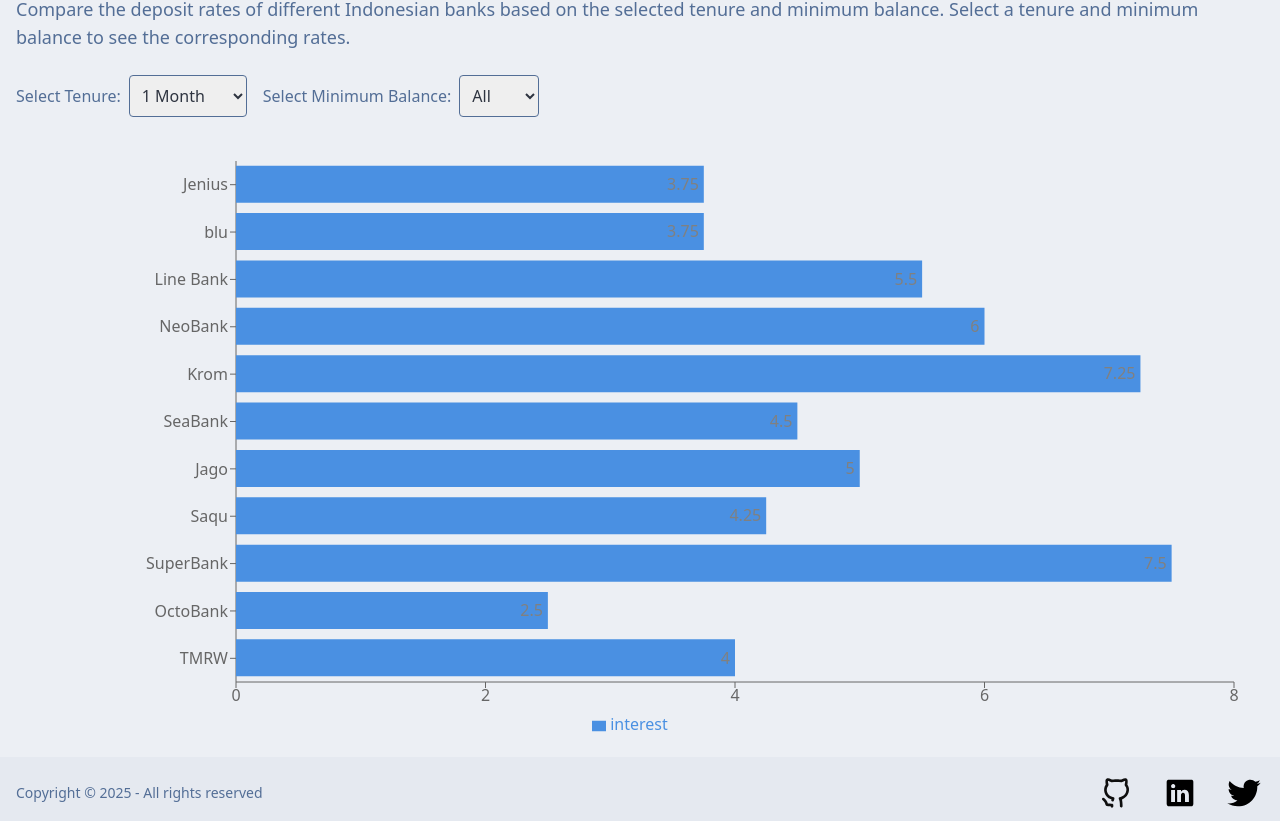
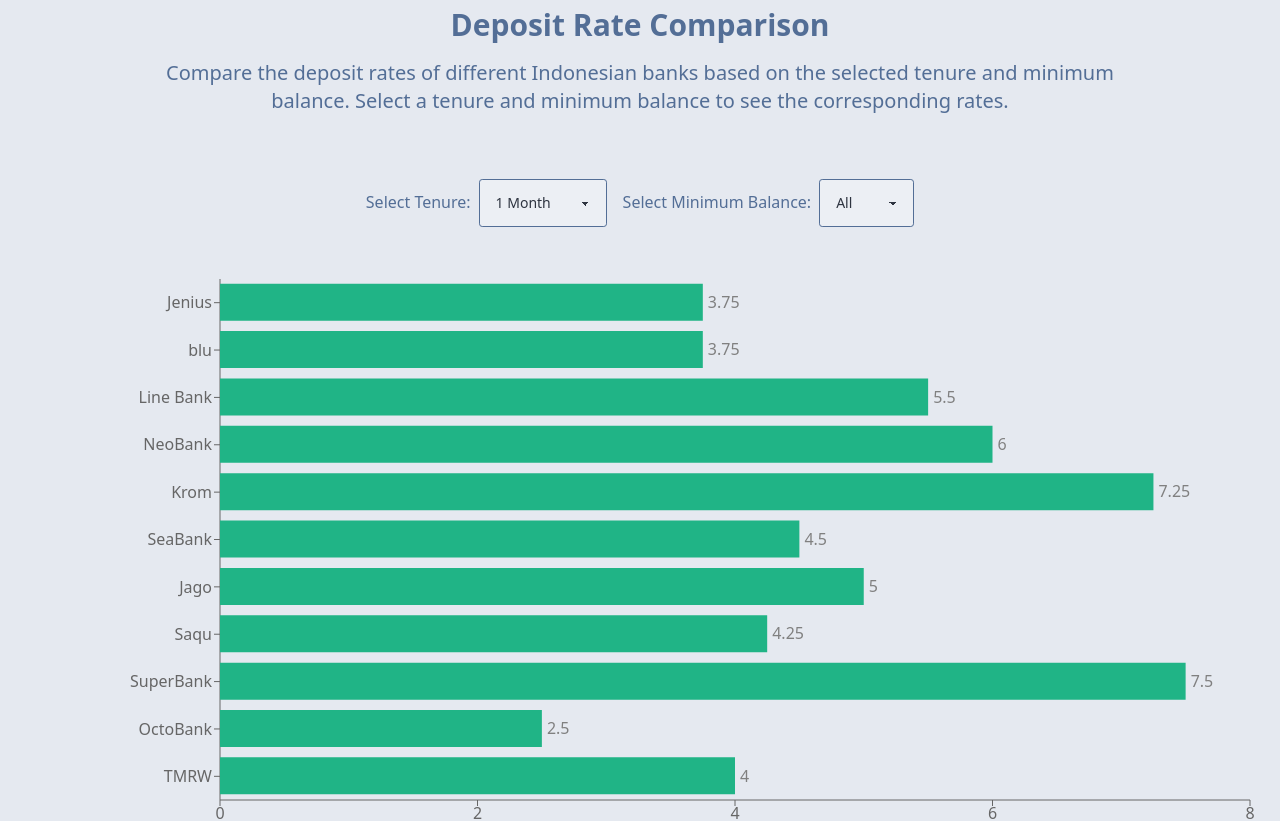
Before and after one commit to HellBus1/InvestCount, a React (Vite) app: page / in a window 1280 px wide. Shown: the part 1833-2654 px from the top of the page. Built offline with nearby package versions, Linux system fonts and the light colour scheme.

Commit message:
Feat deposito-data-graph : Update color & styling

```diff
--- a/src/components/DepositRateComparisonSection/DepositRateComparisonSection.tsx
+++ b/src/components/DepositRateComparisonSection/DepositRateComparisonSection.tsx
@@ -54,6 +54,8 @@
   const [error, setError] = useState('')
   const EMPTY_STRING = ''
 
+  console.log(data)
+
   useEffect(() => {
     // Simulate data fetching
     setTimeout(() => {
@@ -77,15 +79,15 @@
   }
 
   return (
-    <div className='p-4 space-y-6'>
-      <h1 className='text-2xl md:text-3xl font-bold text-charter-blue mb-4'>
+    <div className='py-10 bg-base-200 min-h-screen w-full'>
+      <h1 className='text-center text-2xl md:text-3xl font-bold text-charter-blue mt-8 mb-4'>
         Deposit Rate Comparison
       </h1>
-      <p className='text-base md:text-lg text-charter-blue mb-4'>
+      <p className='text-center text-charter-blue text-lg md:text-xl mx-4 md:mx-20 lg:mx-36 mb-16'>
         Compare the deposit rates of different Indonesian banks based on the selected tenure and
         minimum balance. Select a tenure and minimum balance to see the corresponding rates.
       </p>
-      <div className='mb-4 flex space-x-4'>
+      <div className='mb-8 flex space-x-4 justify-center'>
         <div>
           <label htmlFor='tenure' className='mr-2 text-charter-blue'>
             Select Tenure:
@@ -95,7 +97,7 @@
             value={tenure}
             onChange={handleTenureChange}
             aria-label='Select Tenure'
-            className='p-2 border border-charter-blue rounded'
+            className='border border-charter-blue select'
           >
             <option value='1'>1 Month</option>
             <option value='3'>3 Months</option>
@@ -112,7 +114,7 @@
             value={minBalance}
             onChange={handleMinBalanceChange}
             aria-label='Select Minimum Balance'
-            className='p-2 border border-charter-blue rounded'
+            className='border border-charter-blue select'
           >
             <option value='0'>All</option>
             <option value='10000000'>10M</option>
@@ -128,7 +130,7 @@
       ) : error ? (
         <p className='text-red-500'>{error}</p>
       ) : (
-        <ResponsiveContainer width='100%' height={600}>
+        <ResponsiveContainer width='100%' height={600} className={''}>
           <BarChart
             data={data}
             layout='vertical'
@@ -138,8 +140,8 @@
             <YAxis type='category' dataKey='bank' width={200} />
             <Tooltip />
             <Legend />
-            <Bar dataKey='interest' fill='#4A90E2'>
-              <LabelList dataKey='interest' position='insideRight' />
+            <Bar dataKey='interest' fill='#20B486'>
+              <LabelList dataKey='interest' position='right' />
             </Bar>
           </BarChart>
         </ResponsiveContainer>
--- a/src/components/DepositSection/DepositSection.tsx
+++ b/src/components/DepositSection/DepositSection.tsx
@@ -10,7 +10,7 @@
 
   return (
     <div className='w-full py-10' ref={depositSectionRef}>
-      <h1 className='text-center text-2xl md:text-3xl font-bold text-charter-blue mt-8'>
+      <h1 className='text-center text-2xl md:text-3xl font-bold text-charter-blue mt-8 mb-4'>
         Calculate Your Deposit Growth
       </h1>
       <p className='text-center text-charter-blue text-lg md:text-xl mx-4 md:mx-10'>
--- a/src/components/Footer/Footer.tsx
+++ b/src/components/Footer/Footer.tsx
@@ -4,7 +4,7 @@
 
 const Footer = () => {
   return (
-    <footer className='footer bg-base-200 text-neutral-content items-center p-4 flex flex-col md:flex-row justify-between'>
+    <footer className='footer bg-base-300 text-neutral-content items-center p-4 flex flex-col md:flex-row justify-between'>
       <aside className='md:mb-0'>
         <p className='text-charter-blue font-medium'>
           Copyright © {new Date().getFullYear()} - All rights reserved
```
